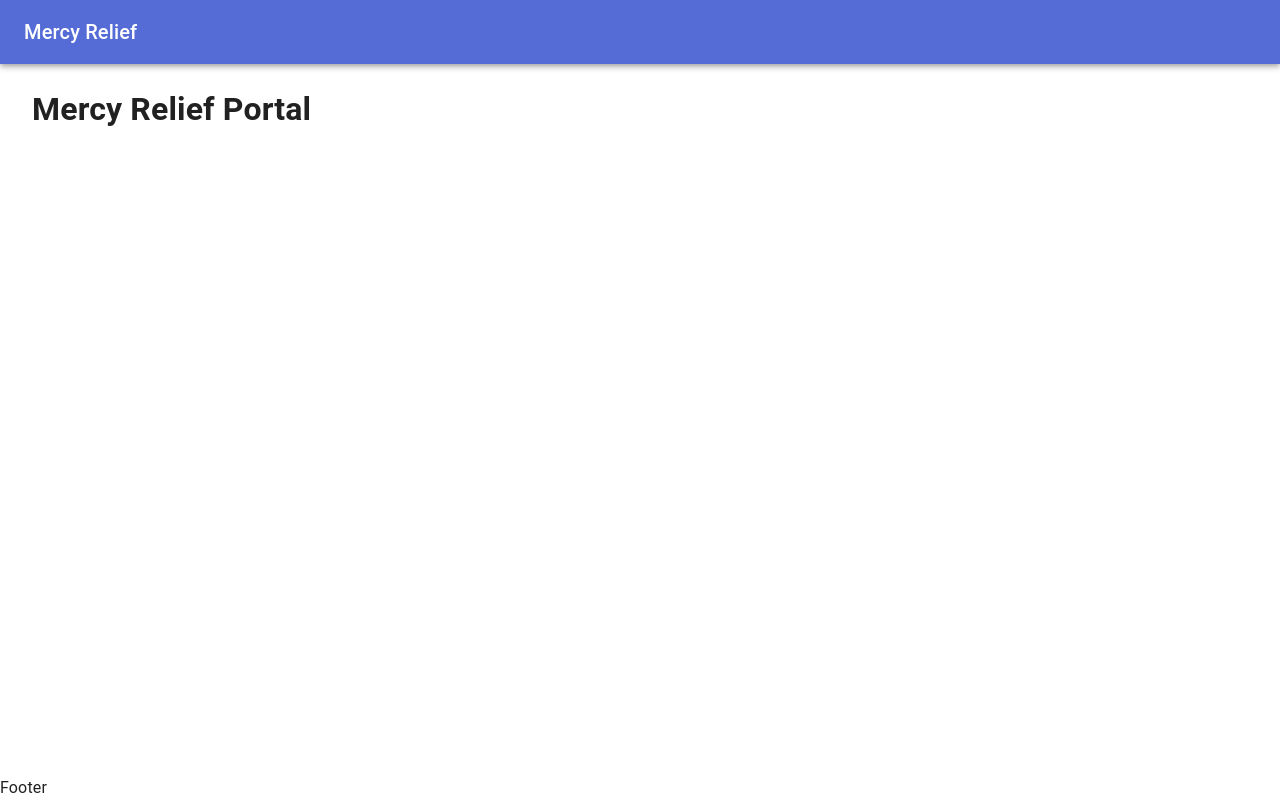
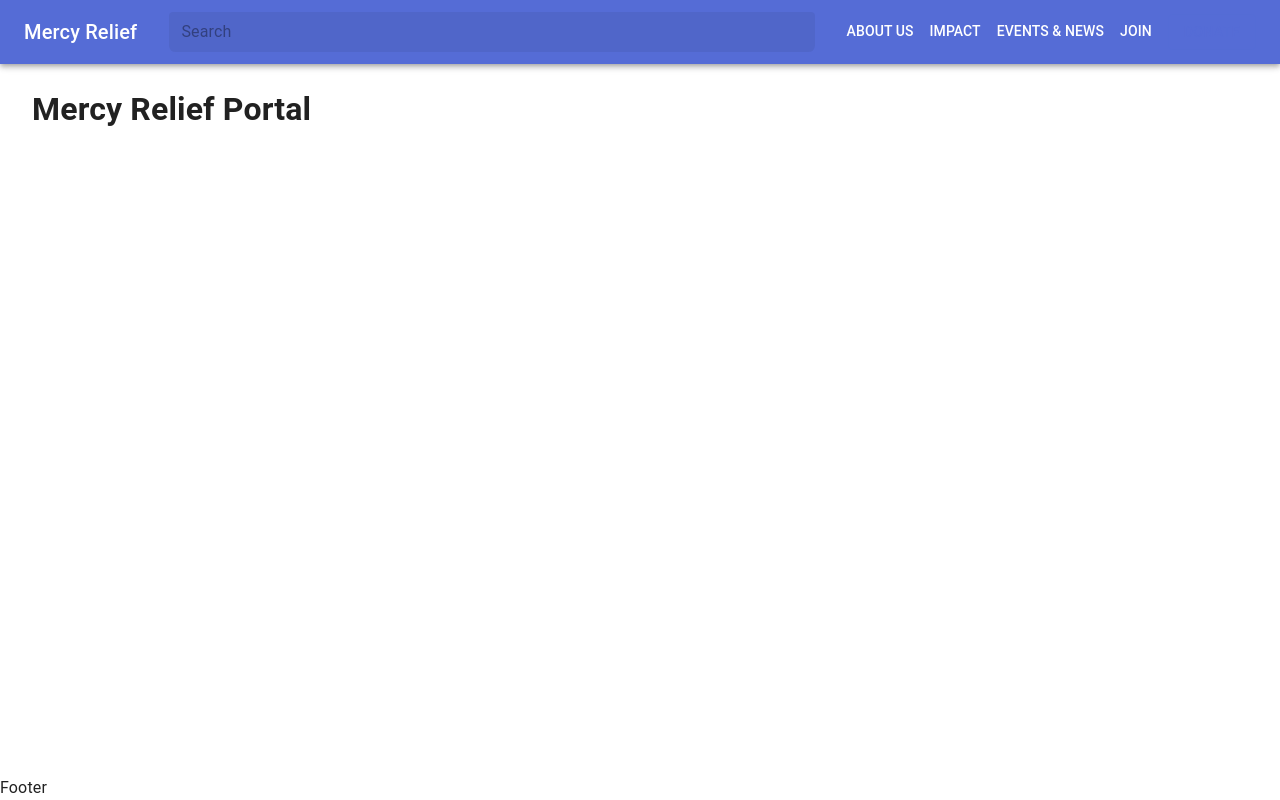
Before and after one commit to dsc-project-mr/mr-fe-external, a Next.js app: page / in a window 1280 px wide. Built offline with nearby package versions, Linux system fonts and the light colour scheme.

Commit message:
feat: add navbar

```diff
--- a/components/NavBar/index.module.scss
+++ b/components/NavBar/index.module.scss
@@ -1 +1,36 @@
 @import 'styles/mixins';
+
+.appbar {
+  background-color: #fff;
+  color: #222;
+}
+
+.searchbar {
+  margin: 0 2rem;
+  flex: 1;
+  border-radius: 0.4rem;
+  color: inherit;
+}
+
+.mainLink {
+  text-decoration: none;
+}
+
+.navLinks {
+  display: flex-inline;
+}
+
+.navLink {
+  margin: 0 1rem 0 0;
+  text-transform: uppercase;
+  text-decoration: none;
+}
+
+.donateLink {
+  border-width: 0.15rem;
+}
+
+.navLinkActive {
+  text-decoration: underline;
+  text-underline-offset: 0.4rem;
+}
--- a/components/NavBar/index.tsx
+++ b/components/NavBar/index.tsx
@@ -1,15 +1,114 @@
 import AppBar from '@mui/material/AppBar';
 import Toolbar from '@mui/material/Toolbar';
 import Typography from '@mui/material/Typography';
-// import styles from './index.module.scss'
+import Link, { LinkProps } from 'next/link';
+import styles from './index.module.scss'
+import { useRouter } from 'next/router';
+import React, { useState, useEffect, ReactElement, Children } from 'react';
+import FilledInput from '@mui/material/FilledInput';
+import { Button } from '@mui/material';
+
+// ActiveLink adapted from https://github.com/vercel/next.js/blob/canary/examples/active-class-name/components/ActiveLink.tsx
+type ActiveLinkProps = LinkProps & {
+  children: ReactElement
+  activeClassName: string
+};
+
+const ActiveLink = ({
+  children,
+  activeClassName,
+  ...props
+}: ActiveLinkProps) => {
+  const { asPath, isReady } = useRouter()
+
+  const child = Children.only(children)
+  const childClassName = child.props.className || ''
+  const [className, setClassName] = useState(childClassName)
+
+  useEffect(() => {
+    // Check if the router fields are updated client-side
+    if (isReady) {
+      // Dynamic route will be matched via props.as
+      // Static route will be matched via props.href
+      const linkPathname = new URL(
+        (props.as || props.href) as string,
+        location.href
+      ).pathname
+
+      // Using URL().pathname to get rid of query and hash
+      const activePathname = new URL(asPath, location.href).pathname
+
+      const newClassName =
+        linkPathname === activePathname
+          ? `${childClassName} ${activeClassName}`.trim()
+          : childClassName
+
+      if (newClassName !== className) {
+        setClassName(newClassName)
+      }
+    }
+  }, [
+    asPath,
+    isReady,
+    props.as,
+    props.href,
+    childClassName,
+    activeClassName,
+    setClassName,
+    className,
+  ])
+
+  return (
+    <Link {...props}>
+      {React.cloneElement(child, {
+        className: className || null,
+      })}
+    </Link>
+  )
+}
+
+const SearchBar = () => {
+  return (
+    <FilledInput
+      hiddenLabel
+      disableUnderline
+      className={styles.searchbar}
+      size="small"
+      placeholder="Search"/>
+  )
+}
+
+const navLinks = [
+  { href: "/about-us", text: "About Us" },
+  { href: "/impact", text: "Impact" },
+  { href: "/events", text: "Events & News" },
+  { href: "/join", text: "Join" },
+];
 
 const NavBar = () => {
   return (
-      <AppBar position="relative">
+    <AppBar position="relative" className={styles.appbar}>
       <Toolbar>
+        <Link href="/">
+          <a className={styles.mainLink}>
             <Typography variant="h6" color="inherit" noWrap>
             Mercy Relief
             </Typography>
+          </a>
+        </Link>
+        <SearchBar/>
+        <div className={styles.navLinks}>
+          {navLinks.map(link => (
+            <ActiveLink key={link.href} href={link.href} activeClassName={styles.navLinkActive!}>
+              <a className={styles.navLink}>
+                <Typography variant="subtitle2" display="inline">
+                  {link.text}
+                </Typography>
+              </a>
+            </ActiveLink>
+          ))}
+          <Button href='/donate' variant='outlined' className={styles.donateLink}>DONATE</Button>
+        </div>
       </Toolbar>
     </AppBar>
   )
```
Lines whose indentation alone changed are shown as unchanged.
